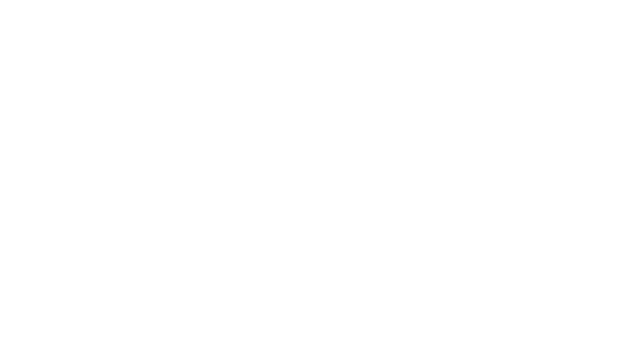
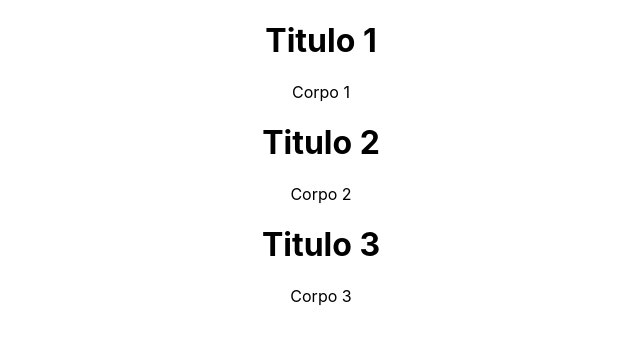
Before and after one commit to Durukar/Curso-OM-REACT, a React (Create React App) app in the folder project-1/: page / in a window 1280 px wide. Shown: the top 344 px of the page, without its empty margins (319-959 px from the left). Built offline with nearby package versions, Linux system fonts and the light colour scheme.

Commit message:
Aula 16. State com Arrays e objetos | Fim

```diff
--- a/project-1/src/App.js
+++ b/project-1/src/App.js
@@ -1,18 +1,39 @@
-import logo from './logo.svg';
 import './App.css';
 import { Component } from 'react';
 
 class App extends Component {
   state = {
-      job: 'Lucas Davila'
-    };
+    posts: [
+      {
+        id: 1,
+        title: 'Titulo 1',
+        body: 'Corpo 1'
+      },
+      {
+        id: 2,
+        title: 'Titulo 2',
+        body: 'Corpo 2'
+      },
+      {
+        id: 3,
+        title: 'Titulo 3',
+        body: 'Corpo 3'
+      },
+    ]
+  };
 
-  render () {
-    const { job }  = this.state;
+  render() {
+    const { posts } = this.state;
     return (
-          <div className="App">
+      <div className="App">
+        {posts.map(post => (
+          <div key={post.id}>
+            <h1>{post.title}</h1>
+            <p>{post.body}</p>
           </div>
-        );
+        ))}
+      </div>
+    );
   }
 }
 
```
